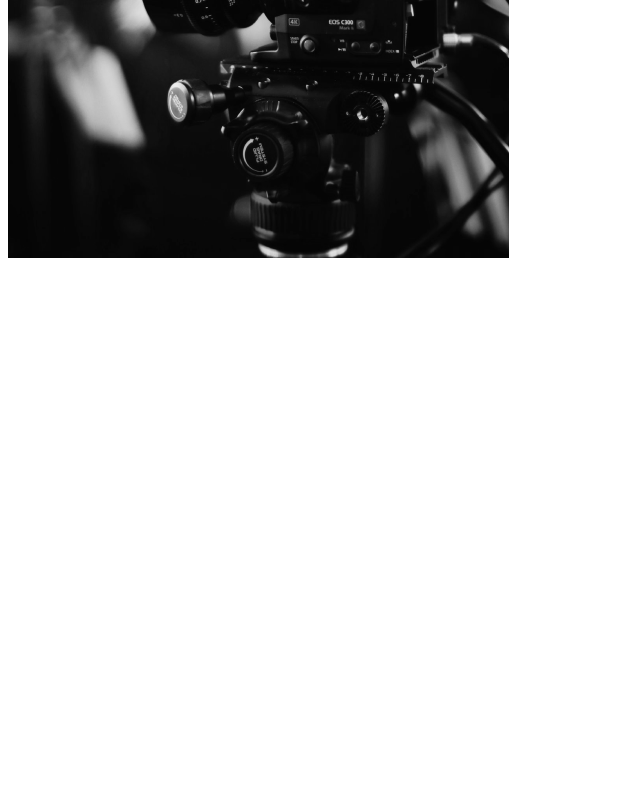
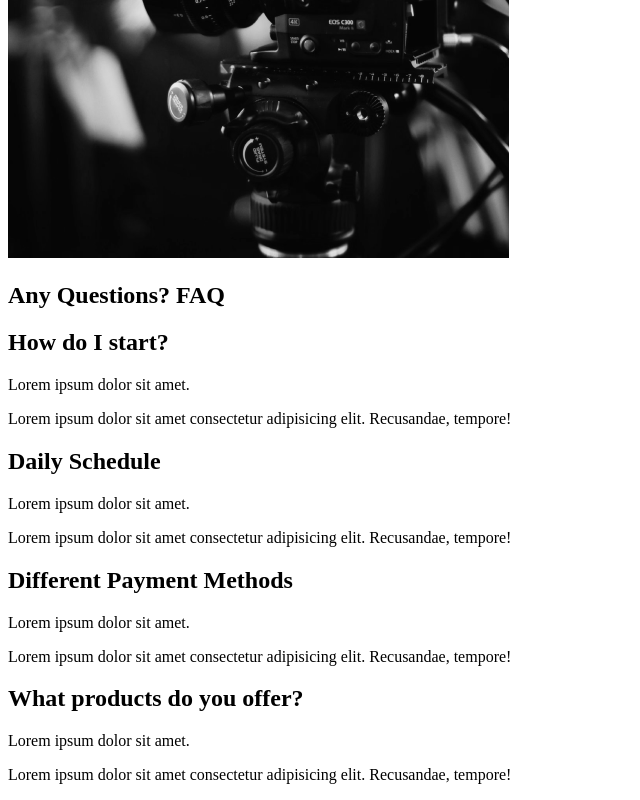
Before and after one commit to ADitta/react-capture-project, a React (Create React App) app: page / in a window 1280 px wide. Shown: the part 2124-2924 px from the top of the page, without its empty margins (0-640 px from the left). Before the commit the page ends 2394 px from the top, so only its background shows below. Built offline with nearby package versions, Linux system fonts and the light colour scheme.

Commit message:
add faq section

```diff
--- /dev/null
+++ b/src/components/FaqSection.jsx
@@ -0,0 +1,51 @@
+const FaqSection = () => {
+  return (
+    <div className="faq">
+      <h2>
+        Any Questions? <span>FAQ</span>
+      </h2>
+      <div className="question">
+        <h2>How do I start?</h2>
+        <div className="answer">
+          <p>Lorem ipsum dolor sit amet.</p>
+          <p>
+            Lorem ipsum dolor sit amet consectetur adipisicing elit. Recusandae,
+            tempore!
+          </p>
+        </div>
+      </div>
+      <div className="question">
+        <h2>Daily Schedule</h2>
+        <div className="answer">
+          <p>Lorem ipsum dolor sit amet.</p>
+          <p>
+            Lorem ipsum dolor sit amet consectetur adipisicing elit. Recusandae,
+            tempore!
+          </p>
+        </div>
+      </div>
+      <div className="question">
+        <h2>Different Payment Methods</h2>
+        <div className="answer">
+          <p>Lorem ipsum dolor sit amet.</p>
+          <p>
+            Lorem ipsum dolor sit amet consectetur adipisicing elit. Recusandae,
+            tempore!
+          </p>
+        </div>
+      </div>
+      <div className="question">
+        <h2>What products do you offer?</h2>
+        <div className="answer">
+          <p>Lorem ipsum dolor sit amet.</p>
+          <p>
+            Lorem ipsum dolor sit amet consectetur adipisicing elit. Recusandae,
+            tempore!
+          </p>
+        </div>
+      </div>
+    </div>
+  );
+};
+
+export default FaqSection;
--- a/src/pages/AboutUs.jsx
+++ b/src/pages/AboutUs.jsx
@@ -1,6 +1,7 @@
 import React from "react";
 // Page components
 import AboutSection from "../components/AboutSection";
+import FaqSection from "../components/FaqSection";
 import ServicesSection from "../components/ServicesSection";
 
 const AboutUs = () => {
@@ -8,6 +9,7 @@
     <>
       <AboutSection />
       <ServicesSection />
+      <FaqSection />
     </>
   );
 };
```
